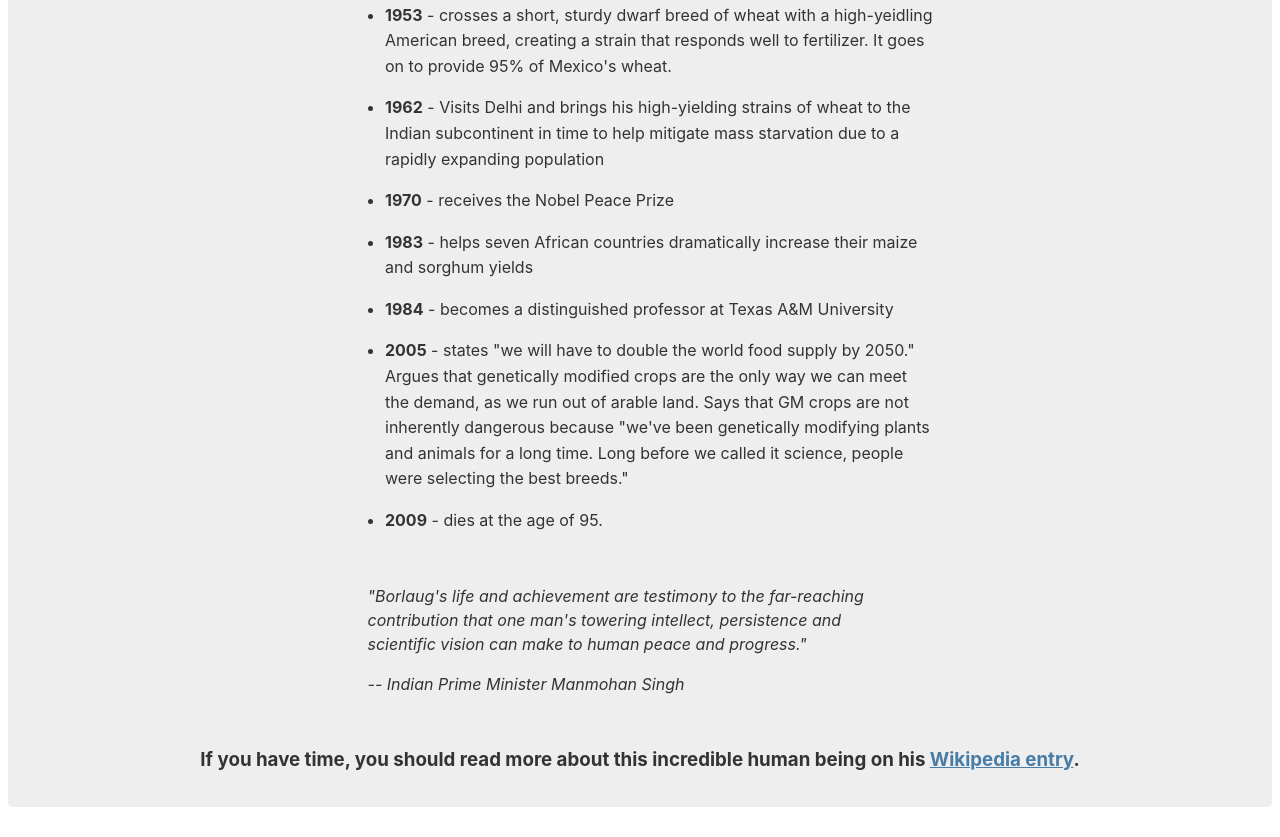
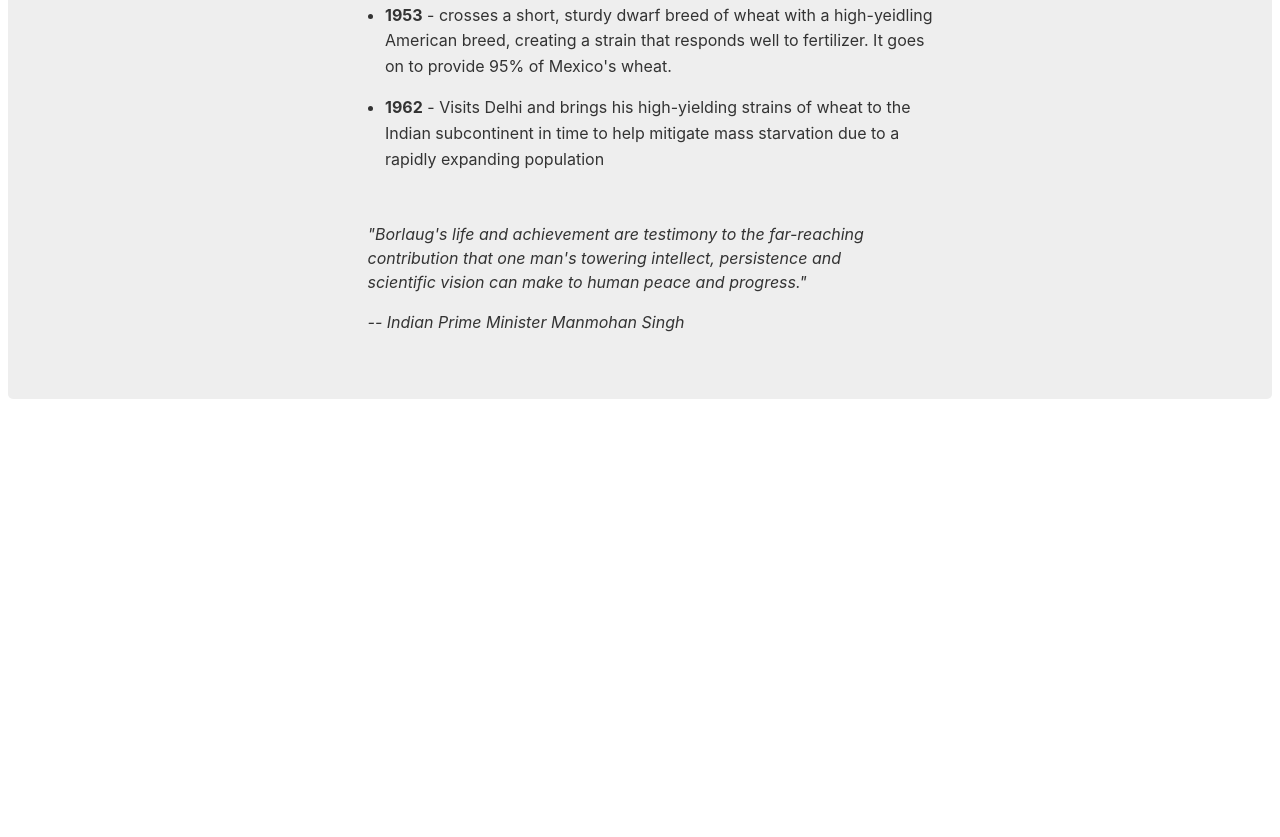
Before and after one commit to MrAdupo/TributePage, a plain HTML site: page Build a Tribute Page/index.html in a window 1280 px wide. Shown: the part 1410-2247 px from the top of the page. After the commit the page ends 1839 px from the top, so only its background shows below. Drawn offline with Linux system fonts and the light colour scheme.

Commit message:
Header and Footer has beend modifes

```diff
--- a/Build a Tribute Page/index.html
+++ b/Build a Tribute Page/index.html
@@ -6,8 +6,8 @@
   </head>
   <body>
     <main id="main">
-      <h1 id="title">Dr. Norman Borlaug</h1>
-      <p>The man who saved a billion lives</p>
+      <h1 id="title">Emperor HaileSilase</h1>
+      <p>The man who worked to unite africa</p>
       <figure id="img-div">
         <img
           id="image"
@@ -75,24 +75,6 @@
             strains of wheat to the Indian subcontinent in time to help mitigate
             mass starvation due to a rapidly expanding population
           </li>
-          <li><strong>1970</strong> - receives the Nobel Peace Prize</li>
-          <li>
-            <strong>1983</strong> - helps seven African countries dramatically
-            increase their maize and sorghum yields
-          </li>
-          <li>
-            <strong>1984</strong> - becomes a distinguished professor at Texas
-            A&M University
-          </li>
-          <li>
-            <strong>2005</strong> - states "we will have to double the world
-            food supply by 2050." Argues that genetically modified crops are the
-            only way we can meet the demand, as we run out of arable land. Says
-            that GM crops are not inherently dangerous because "we've been
-            genetically modifying plants and animals for a long time. Long
-            before we called it science, people were selecting the best breeds."
-          </li>
-          <li><strong>2009</strong> - dies at the age of 95.</li>
         </ul>
         <blockquote
           cite="http://news.rediff.com/report/2009/sep/14/pm-pays-tribute-to-father-of-green-revolution-borlaug.htm"
@@ -104,16 +86,6 @@
           </p>
           <cite>-- Indian Prime Minister Manmohan Singh</cite>
         </blockquote>
-        <h3>
-          If you have time, you should read more about this incredible human
-          being on his
-          <a
-            id="tribute-link"
-            href="https://en.wikipedia.org/wiki/Norman_Borlaug"
-            target="_blank"
-            >Wikipedia entry</a
-          >.
-        </h3>
       </section>
     </main>
   </body>
--- a/Build a Tribute Page/styles.css
+++ b/Build a Tribute Page/styles.css
@@ -30,11 +30,11 @@ html {
   }
 
   a {
-    color: #477ca7;
+    color: #023f70;
   }
 
   a:visited {
-    color: #74638f;
+    color: #5425a0;
   }
 
   #main {
```
